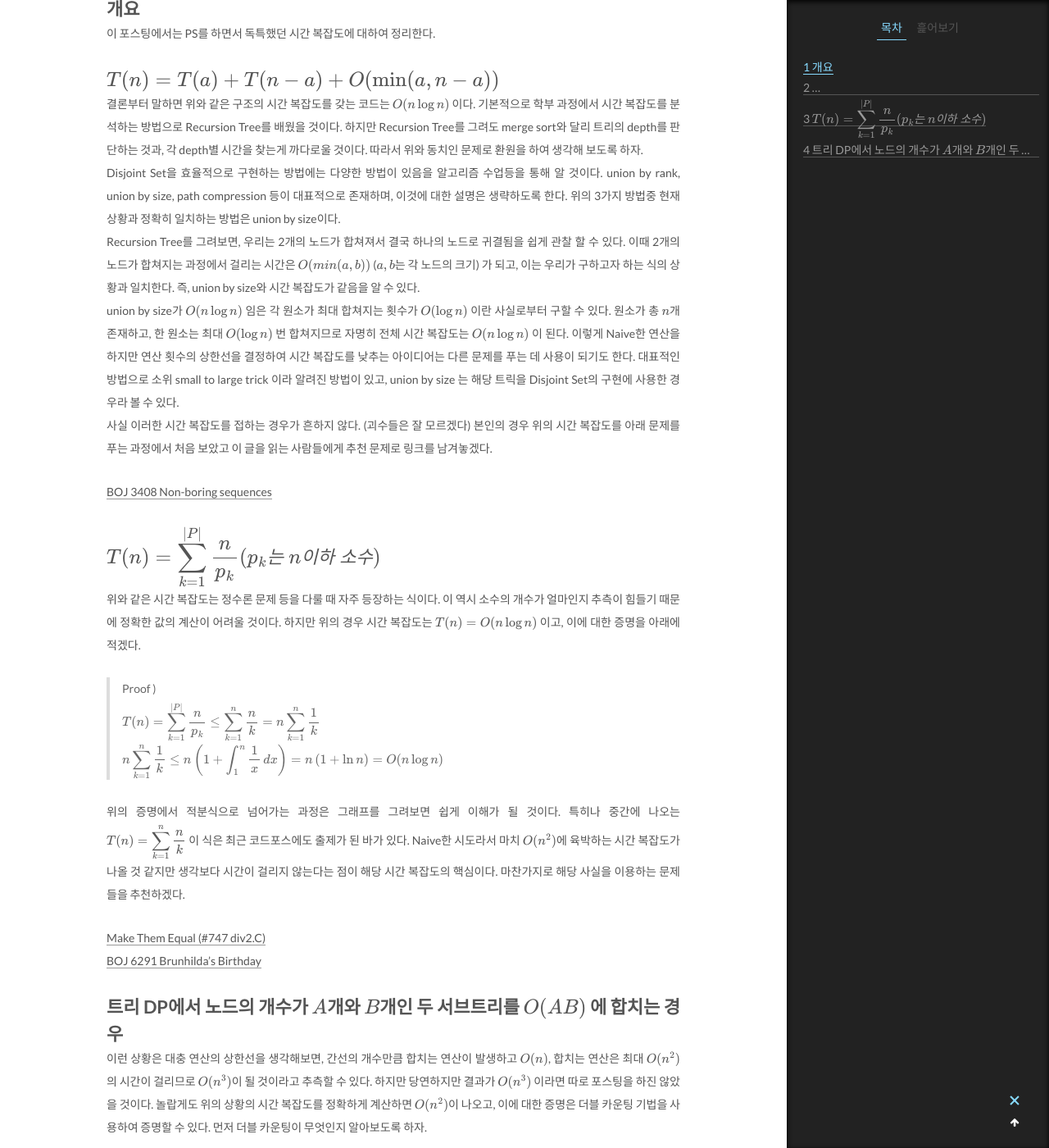
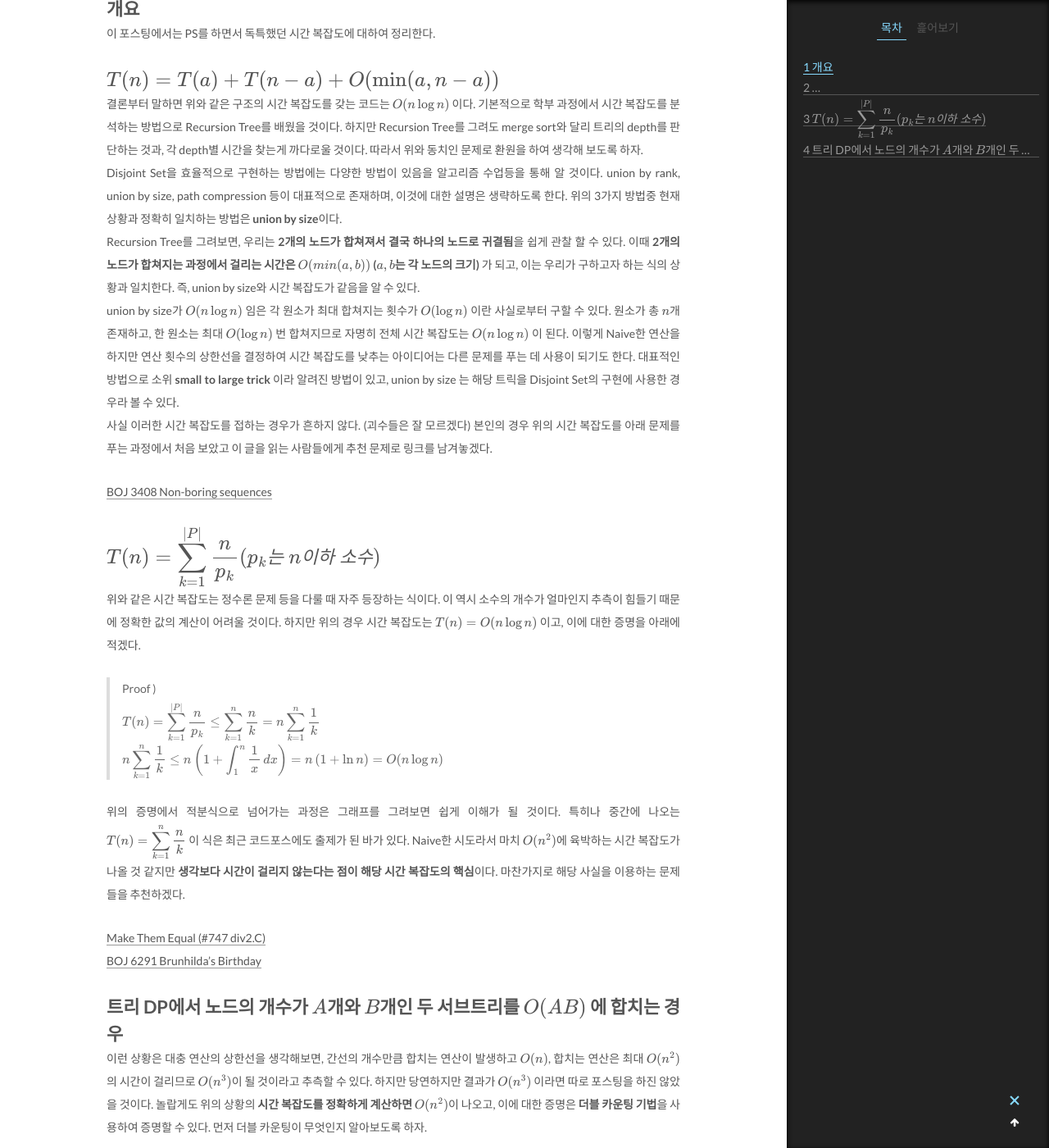
Before and after one commit to ansol4328/ansol4328.github.io, a Jekyll site: the page built from _posts/2021-10-14-unique-time-complexity.md, in a window 1280 px wide and 1400 px high, scrolled down 473 px. Shown: the whole window at 82% size. Built offline with Jekyll 4.4.1, drawn with Linux system fonts in a browser that asks for light colours; formulas are drawn with MathJax 3; comment, search, counter and statistics services are not loaded; some of the changed text lies outside the part shown.

Commit message:
highlights first post

```diff
--- a/_posts/2021-10-14-unique-time-complexity.md
+++ b/_posts/2021-10-14-unique-time-complexity.md
@@ -12,16 +12,16 @@ tags:
 
 # $T(n)=T(a)+T(n-a)+O(\min(a,n-a))$
 
-결론부터 말하면 위와 같은 구조의 시간 복잡도를 갖는 코드는 $O(n\log{n})$ 이다.
+결론부터 말하면 위와 같은 구조의 시간 복잡도를 갖는 코드는 **$O(n\log{n})$** 이다.
 기본적으로 학부 과정에서 시간 복잡도를 분석하는 방법으로 Recursion Tree를 배웠을 것이다.
 하지만 Recursion Tree를 그려도 merge sort와 달리 트리의 depth를 판단하는 것과, 각 depth별 시간을 찾는게 까다로울 것이다.
 따라서 위와 동치인 문제로 환원을 하여 생각해 보도록 하자.
 Disjoint Set을 효율적으로 구현하는 방법에는 다양한 방법이 있음을 알고리즘 수업등을 통해 알 것이다.
 union by rank, union by size, path compression 등이 대표적으로 존재하며, 이것에 대한 설명은 생략하도록 한다.
-위의 3가지 방법중 현재 상황과 정확히 일치하는 방법은 union by size이다.
-Recursion Tree를 그려보면, 우리는 2개의 노드가 합쳐져서 결국 하나의 노드로 귀결됨을 쉽게 관찰 할 수 있다.
-이때 2개의 노드가 합쳐지는 과정에서 걸리는 시간은 $O(min(a,b))$ ($a, b$는 각 노드의 크기) 가 되고, 이는 우리가 구하고자 하는 식의 상황과 일치한다. 즉, union by size와 시간 복잡도가 같음을 알 수 있다.
-union by size가 $O(n\log{n})$ 임은 각 원소가 최대 합쳐지는 횟수가 $O(\log{n})$ 이란 사실로부터 구할 수 있다. 원소가 총 $n$개 존재하고, 한 원소는 최대 $O(\log{n})$ 번 합쳐지므로 자명히 전체 시간 복잡도는 $O(n\log{n})$ 이 된다. 이렇게 Naive한 연산을 하지만 연산 횟수의 상한선을 결정하여 시간 복잡도를 낮추는 아이디어는 다른 문제를 푸는 데 사용이 되기도 한다. 대표적인 방법으로 소위 small to large trick 이라 알려진 방법이 있고, union by size 는 해당 트릭을 Disjoint Set의 구현에 사용한 경우라 볼 수 있다.
+위의 3가지 방법중 현재 상황과 정확히 일치하는 방법은 **union by size**이다.
+Recursion Tree를 그려보면, 우리는 **2개의 노드가 합쳐져서 결국 하나의 노드로 귀결됨**을 쉽게 관찰 할 수 있다.
+이때 **2개의 노드가 합쳐지는 과정에서 걸리는 시간은 $O(min(a,b))$ ($a, b$는 각 노드의 크기)** 가 되고, 이는 우리가 구하고자 하는 식의 상황과 일치한다. 즉, union by size와 시간 복잡도가 같음을 알 수 있다.
+union by size가 $O(n\log{n})$ 임은 각 원소가 최대 합쳐지는 횟수가 $O(\log{n})$ 이란 사실로부터 구할 수 있다. 원소가 총 $n$개 존재하고, 한 원소는 최대 $O(\log{n})$ 번 합쳐지므로 자명히 전체 시간 복잡도는 $O(n\log{n})$ 이 된다. 이렇게 Naive한 연산을 하지만 연산 횟수의 상한선을 결정하여 시간 복잡도를 낮추는 아이디어는 다른 문제를 푸는 데 사용이 되기도 한다. 대표적인 방법으로 소위 **small to large trick** 이라 알려진 방법이 있고, union by size 는 해당 트릭을 Disjoint Set의 구현에 사용한 경우라 볼 수 있다.
 사실 이러한 시간 복잡도를 접하는 경우가 흔하지 않다. (괴수들은 잘 모르겠다) 본인의 경우 위의 시간 복잡도를 아래 문제를 푸는 과정에서 처음 보았고 이 글을 읽는 사람들에게 추천 문제로 링크를 남겨놓겠다.
 
 [BOJ 3408 Non-boring sequences](https://www.acmicpc.net/problem/3408)
@@ -29,12 +29,12 @@ union by size가 $O(n\log{n})$ 임은 각 원소가 최대 합쳐지는 횟수
 
 # $\displaystyle T(n)=\sum_{k=1}^{|P|} {n \over p_k} (p_k는\ n이하\ 소수)$
 
-위와 같은 시간 복잡도는 정수론 문제 등을 다룰 때 자주 등장하는 식이다. 이 역시 소수의 개수가 얼마인지 추측이 힘들기 때문에 정확한 값의 계산이 어려울 것이다. 하지만 위의 경우 시간 복잡도는 $T(n)=O(n\log{n})$ 이고, 이에 대한 증명을 아래에 적겠다.
+위와 같은 시간 복잡도는 정수론 문제 등을 다룰 때 자주 등장하는 식이다. 이 역시 소수의 개수가 얼마인지 추측이 힘들기 때문에 정확한 값의 계산이 어려울 것이다. 하지만 위의 경우 시간 복잡도는 **$T(n)=O(n\log{n})$** 이고, 이에 대한 증명을 아래에 적겠다.
 > Proof )
 > $\displaystyle T(n)=\sum_{k=1}^{|P|} {n \over p_k} \leq \displaystyle \sum_{k=1}^n {n \over k}=\displaystyle n\sum_{k=1}^n {1 \over k}$
 > $\displaystyle n\sum_{k=1}^n {1 \over k} \leq n \left(1+\int_{1}^{n} {1 \over x}\, dx \right)=n\left(1+\ln{n}\right)=O(n\log{n})$
 
-위의 증명에서 적분식으로 넘어가는 과정은 그래프를 그려보면 쉽게 이해가 될 것이다. 특히나 중간에 나오는 $\displaystyle T(n)=\sum_{k=1}^n {n \over k}$ 이 식은 최근 코드포스에도 출제가 된 바가 있다. Naive한 시도라서 마치 $O(n^2)$에 육박하는 시간 복잡도가 나올 것 같지만 생각보다 시간이 걸리지 않는다는 점이 해당 시간 복잡도의 핵심이다. 마찬가지로 해당 사실을 이용하는 문제들을 추천하겠다.
+위의 증명에서 적분식으로 넘어가는 과정은 그래프를 그려보면 쉽게 이해가 될 것이다. 특히나 중간에 나오는 $\displaystyle T(n)=\sum_{k=1}^n {n \over k}$ 이 식은 최근 코드포스에도 출제가 된 바가 있다. Naive한 시도라서 마치 $O(n^2)$에 육박하는 시간 복잡도가 나올 것 같지만 **생각보다 시간이 걸리지 않는다는 점이 해당 시간 복잡도의 핵심**이다. 마찬가지로 해당 사실을 이용하는 문제들을 추천하겠다.
 
 [Make Them Equal (#747 div2.C)](http://codeforces.com/contest/1594/problem/C)
 [BOJ 6291 Brunhilda's Birthday](https://www.acmicpc.net/problem/6291)
@@ -42,10 +42,10 @@ union by size가 $O(n\log{n})$ 임은 각 원소가 최대 합쳐지는 횟수
 # 트리 DP에서 노드의 개수가 $A$개와 $B$개인 두 서브트리를 $O(AB)$ 에 합치는 경우
 
 이런 상황은 대충 연산의 상한선을 생각해보면, 간선의 개수만큼 합치는 연산이 발생하고 $O(n)$, 합치는 연산은 최대 $O(n^2)$의 시간이 걸리므로 $O(n^3)$이 될 것이라고 추측할 수 있다. 하지만 당연하지만 결과가 $O(n^3)$ 이라면 따로 포스팅을 하진 않았을 것이다.
-놀랍게도 위의 상황의 시간 복잡도를 정확하게 계산하면 $O(n^2)$이 나오고, 이에 대한 증명은 더블 카운팅 기법을 사용하여 증명할 수 있다. 먼저 더블 카운팅이 무엇인지 알아보도록 하자.
+놀랍게도 위의 상황의 **시간 복잡도를 정확하게 계산하면 $O(n^2)$**이 나오고, 이에 대한 증명은 **더블 카운팅 기법**을 사용하여 증명할 수 있다. 먼저 더블 카운팅이 무엇인지 알아보도록 하자.
 
 더블 카운팅은 증명하는 방법이 일대일 대응을 이용한 증명과 유사하다고 느낄 수 있다. 그 이유는 둘 다 어떠한 등식을 증명 또는 유도하는데 사용되기 때문이다. 하지만 일대일 대응을 이용한 방식은 어떤 대상 A에 대하여 값을 구하려고 할 때, A와 동치인 상황을 통해 우회적으로 구하는 느낌이라 볼 수 있다.
-반면에 더블 카운팅은 말 그대로 2번 센다는 의미이고, 같은 대상에 대하여 관점 1과 관점 2 이렇게 2개의 관점에서 바라보고 값을 구한다는 것이다. 2개의 증명방식을 정리하면 아래와 같다.
+반면에 더블 카운팅은 말 그대로 2번 센다는 의미이고, **같은 대상에 대하여 관점 1과 관점 2 이렇게 2개의 관점에서 바라보고 값을 구한다**는 것이다. 2개의 증명방식을 정리하면 아래와 같다.
 
 더블 카운팅
 > 같은 상황(=대상)에 대하여
@@ -65,9 +65,9 @@ $\displaystyle T(n)=\sum {min(sz(L),n)\times min(sz(R),n)}$  (L, R은 각각 현
 > Proof )
 > 더블 카운팅 방식을 사용하도록 하자. 더블 카운팅은 같은 대상을 2개의 관점으로 세는 것이므로 먼저 상황을 가정하도록 하자.
 > 위의 식은 이진트리에서의 상황으로 생각하여도 상관이 없으므로 (각 간선별로 트리가 합쳐지는 것을 이진트리에서 두 서브트리가 합쳐진다고 생각) 이진트리에 대하여 증명을 하도록 하겠다. 이진트리를 DFS preorder로 순회한 상황을 생각하자.
-> 그러면 $min(sz(L),n)$ 이 의미하는 바는 임의의 서브트리에서 루트의 왼쪽 서브트리 L의 노드들 중, 가장 preorder number가 가장 큰 노드들을 최대 $n$ 개 고른 것이고, $min(sz(R),n)$ 는 오른쪽 서브트리 R에 대하여 preorder number가 가장 작은 $n$ 개를 골랐다고 생각할 수 있다. 이때 두 값을 곱했기 때문에 구하고자 하는 값은 이러한 쌍의 개수라고 볼 수 있다.
-> 그렇다면 이러한 쌍은 어떻게 세야될까, 위의 관점에서 선택된 쌍 $(i,j)$ 를 생각하면 (단, $i,j$ 는 서브트리 L과 R에서 뽑힌 정점의 preorder number) 항상 $|i-j| \leq 2n$ 이 성립함을 알 수 있다.
-> 따라서 $i$를 고정하고 $j$를 결정한다는 관점으로 바라봐도 더블 카운팅에 의해 같은 결과가 나올 것이다. $i$ 를 고정하는데 $O(n)$, 이때 가능한 $j$ 는 $O(n)$ 가지 이므로,
+> 그러면 $min(sz(L),n)$ 이 의미하는 바는 임의의 서브트리에서 루트의 **왼쪽 서브트리 L의 노드들 중, 가장 preorder number가 가장 큰 노드들을 최대 $n$ 개 고른 것**이고, $min(sz(R),n)$ 는 **오른쪽 서브트리 R에 대하여 preorder number가 가장 작은 $n$ 개를 골랐다**고 생각할 수 있다. 이때 두 값을 곱했기 때문에 구하고자 하는 값은 이러한 **쌍의 개수**라고 볼 수 있다.
+> 그렇다면 이러한 쌍은 어떻게 세야될까, 위의 관점에서 선택된 쌍 $(i,j)$ 를 생각하면 (단, $i,j$ 는 서브트리 L과 R에서 뽑힌 정점의 preorder number) 항상 **$|i-j| \leq 2n$** 이 성립함을 알 수 있다.
+> 따라서 **$i$를 고정하고 $j$를 결정한다**는 관점으로 바라봐도 더블 카운팅에 의해 같은 결과가 나올 것이다. **$i$ 를 고정하는데 $O(n)$, 이때 가능한 $j$ 는 $O(n)$ 가지** 이므로,
 > $\displaystyle T(n)=\sum {min(sz(L),n)\times min(sz(R),n)}=O(n^2)$ 임을 알 수 있다.
 
 사실 위의 시간 복잡도를 처음 만난 문제는 19년도에 icpc 예선 준비과정 중에 풀었던 [Parents](https://www.acmicpc.net/problem/9013) 라는 문제였다. 당시에는 단순히 시간 커팅을 하고자 사이즈를 K개로 상한을 두었더니 시간안에 돌아가는 것을 보고, $O(NK^2)$이 커팅이 잘 됐나 보다라고 생각했다. 하지만 이후에 [2019 KOI 2차 고등부 3번](https://www.acmicpc.net/problem/17624) 를 풀면서 위의 사실을 공부하게 되었고, 이와 유사한 문제들을 몇 개 추천하도록 하겠다.
```
